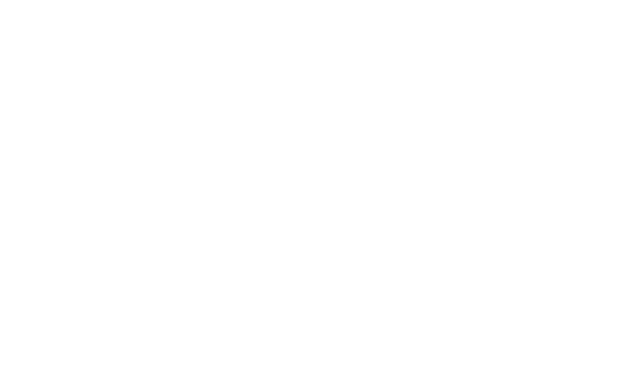
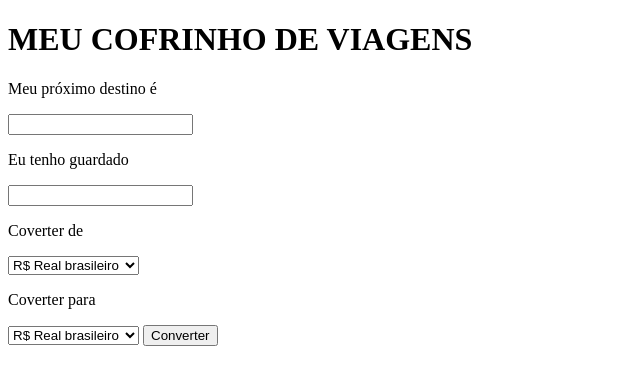
Before and after one commit to Bru-Medeiros/Projeto_Cofrinho_Viagens, a plain HTML site: page index.html in a window 1280 px wide. Shown: the whole page, without its empty margins (0-640 px from the left). Drawn offline with Linux system fonts and the light colour scheme.

Commit message:
html simples montado

```diff
--- a/index.html
+++ b/index.html
@@ -8,6 +8,29 @@
     <script src="./script.js"></script>
 </head>
 <body>
+    <h1>MEU COFRINHO DE VIAGENS</h1>
+    <p>Meu próximo destino é</p>
+    <input>
+    <p>Eu tenho guardado</p>
+    <input>
 
+    <div>
+        <p>Coverter de</p>
+        <select name="moeda-de">
+            <option>R$  Real brasileiro</option>
+            <option>$  Dólar americano</option>
+            <option>€  Euro</option>
+        </select>
+
+        <p>Coverter para</p>
+        <select name="moeda-para">
+            <option>R$  Real brasileiro</option>
+            <option>$  Dólar americano</option>
+            <option>€  Euro</option>
+        </select>
+
+        <button>Converter</button>
+
+    </div>
 </body>
 </html>
```
